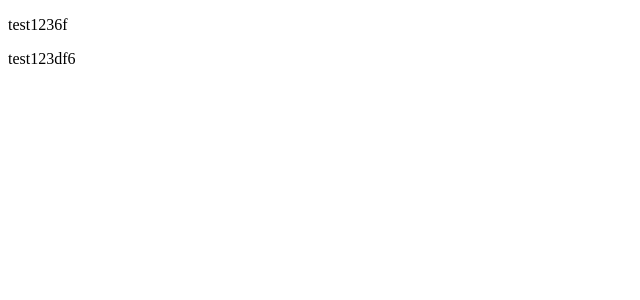
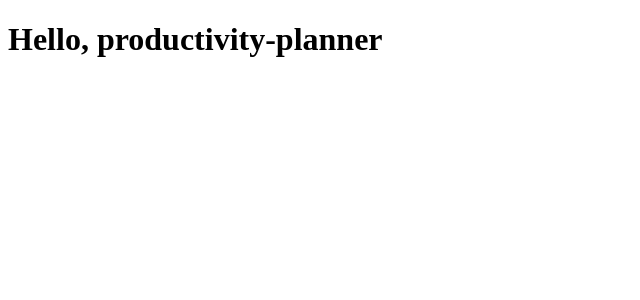
Before and after one commit to hermann-10/productivity-planner-angular, an Angular app: page / in a window 1280 px wide. Shown: the top 300 px of the page, without its empty margins (0-640 px from the left). Built offline with nearby package versions, Linux system fonts and the light colour scheme.

Commit message:
fix(app): add back title on main page

```diff
--- a/src/app/app.component.html
+++ b/src/app/app.component.html
@@ -1,3 +1,2 @@
+<h1>Hello, productivity-planner</h1>
 <router-outlet />
-<p>test1236f</p>
-<p>test123df6</p>
--- a/src/app/app.component.ts
+++ b/src/app/app.component.ts
@@ -9,5 +9,4 @@ import { RouterOutlet } from '@angular/router';
   styleUrl: './app.component.scss'
 })
 export class AppComponent {
-  title = 'productivity-planner';
 }
```
Also changed, not shown: 1 other file (tests, documents, lock files or other folders).
